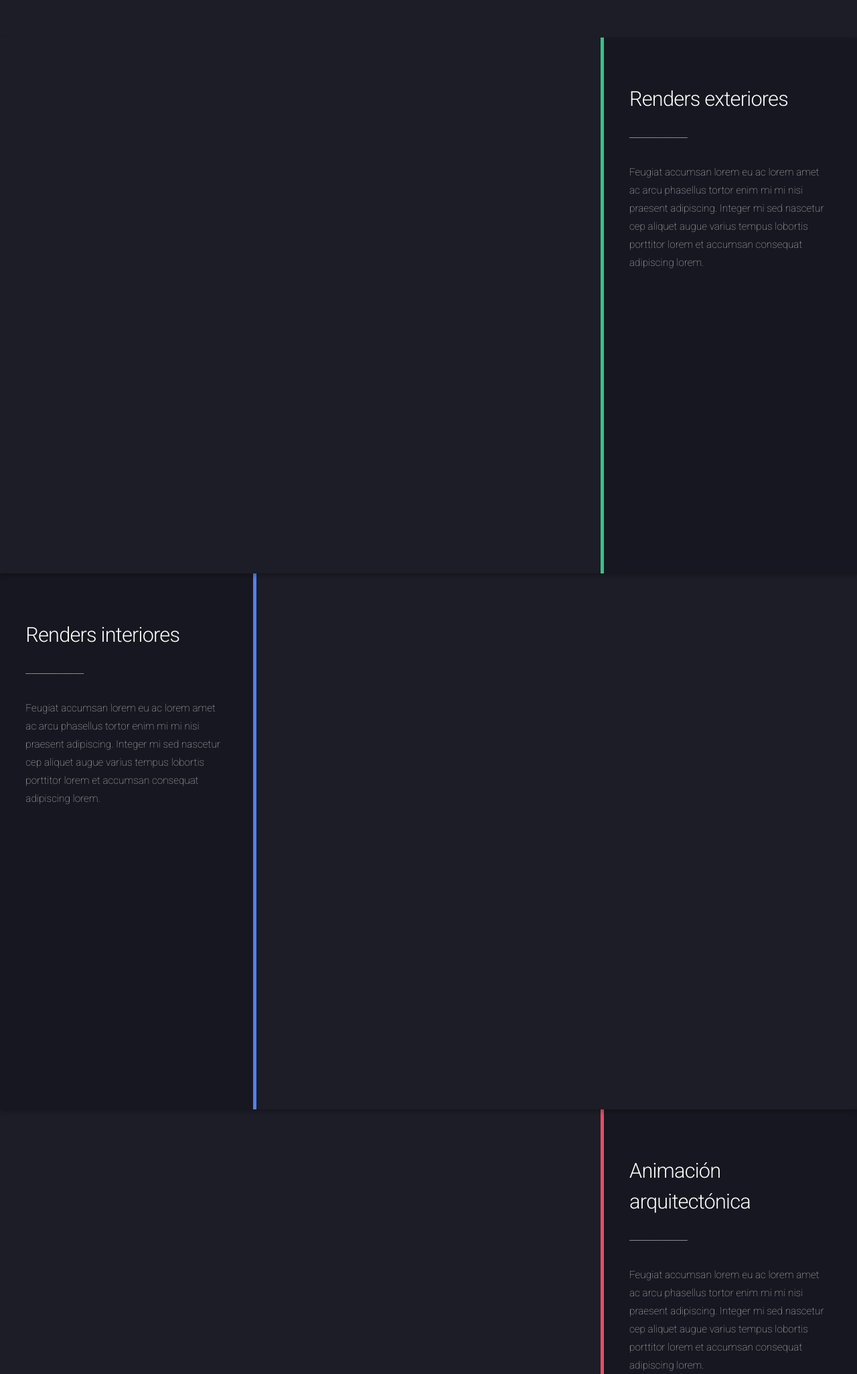
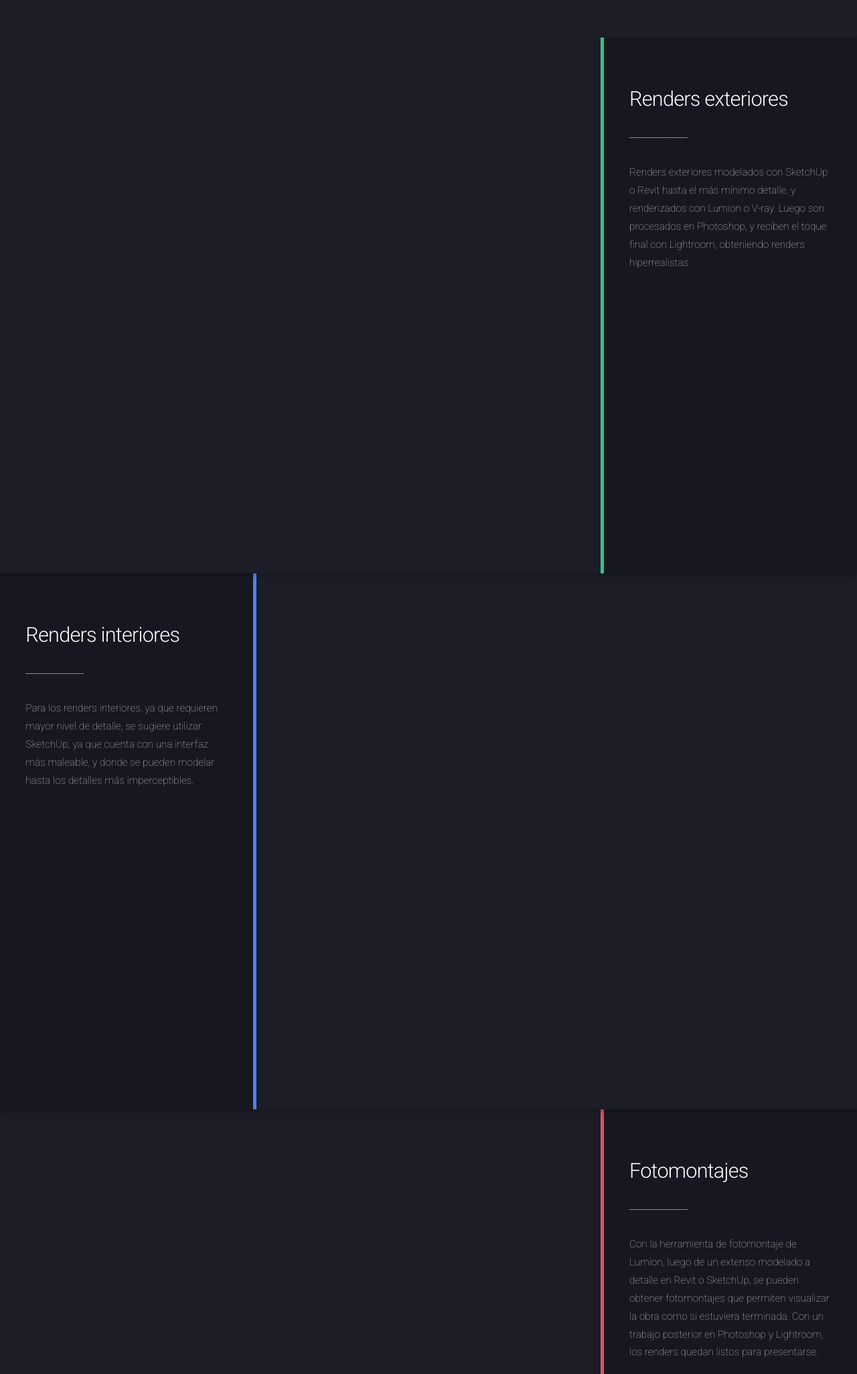
Before and after one commit to feaus/fauster.herokuapp.com, a Django app: page / in a window 1280 px wide. Shown: the part 798-2849 px from the top of the page at 67% size. Run offline with Django 3.2, Linux system fonts and the light colour scheme; data that the repository does not hold is empty.

Commit message:
Updated text in home.html

```diff
--- a/home/templates/home/home.html
+++ b/home/templates/home/home.html
@@ -26,11 +26,8 @@
                 <h2>Renders exteriores</h2>
                 <p>___________</p>
             </header>
-            <p>Feugiat accumsan lorem eu ac lorem amet ac arcu phasellus tortor enim mi mi nisi praesent adipiscing. Integer mi sed nascetur cep aliquet augue varius tempus lobortis porttitor lorem et accumsan consequat adipiscing lorem.</p>
+            <p>Renders exteriores modelados con SketchUp o Revit hasta el más mínimo detalle, y renderizados con Lumion o V-ray. Luego son procesados en Photoshop, y reciben el toque final con Lightroom, obteniendo renders hiperrealistas.</p>
             <!--TODO: change text-->
-<!--            <ul class="actions">-->
-<!--                <li><a href="#" class="button">Learn More</a></li>-->
-<!--            </ul>-->
         </div>
         <a href="#three" class="goto-next scrolly">Next</a>
     </section>
@@ -43,11 +40,8 @@
                 <h2>Renders interiores</h2>
                 <p>___________</p>
             </header>
-            <p>Feugiat accumsan lorem eu ac lorem amet ac arcu phasellus tortor enim mi mi nisi praesent adipiscing. Integer mi sed nascetur cep aliquet augue varius tempus lobortis porttitor lorem et accumsan consequat adipiscing lorem.</p>
+            <p>Para los renders interiores, ya que requieren mayor nivel de detalle, se sugiere utilizar SketchUp, ya que cuenta con una interfaz más maleable, y donde se pueden modelar hasta los detalles más imperceptibles.</p>
             <!--TODO: change text-->
-<!--            <ul class="actions">-->
-<!--                <li><a href="#" class="button">Learn More</a></li>-->
-<!--            </ul>-->
         </div>
         <a href="#four" class="goto-next scrolly">Next</a>
     </section>
@@ -57,14 +51,11 @@
         <span class="image fit main"><img src="{{ images.2.thumb.url }}" alt="" /></span>
         <div class="content">
             <header>
-                <h2>Animación arquitectónica</h2>
+                <h2>Fotomontajes</h2>
                 <p>___________</p>
             </header>
-            <p>Feugiat accumsan lorem eu ac lorem amet ac arcu phasellus tortor enim mi mi nisi praesent adipiscing. Integer mi sed nascetur cep aliquet augue varius tempus lobortis porttitor lorem et accumsan consequat adipiscing lorem.</p>
+            <p>Con la herramienta de fotomontaje de Lumion, luego de un extenso modelado a detalle en Revit o SketchUp, se pueden obtener fotomontajes que permiten visualizar la obra como si estuviera terminada. Con un trabajo posterior en Photoshop y Lightroom, los renders quedan listos para presentarse.</p>
             <!--TODO: change text-->
-<!--            <ul class="actions">-->
-<!--                <li><a href="#" class="button">Learn More</a></li>-->
-<!--            </ul>-->
         </div>
         <a href="#contact" class="goto-next scrolly">Next</a>
     </section>
```
